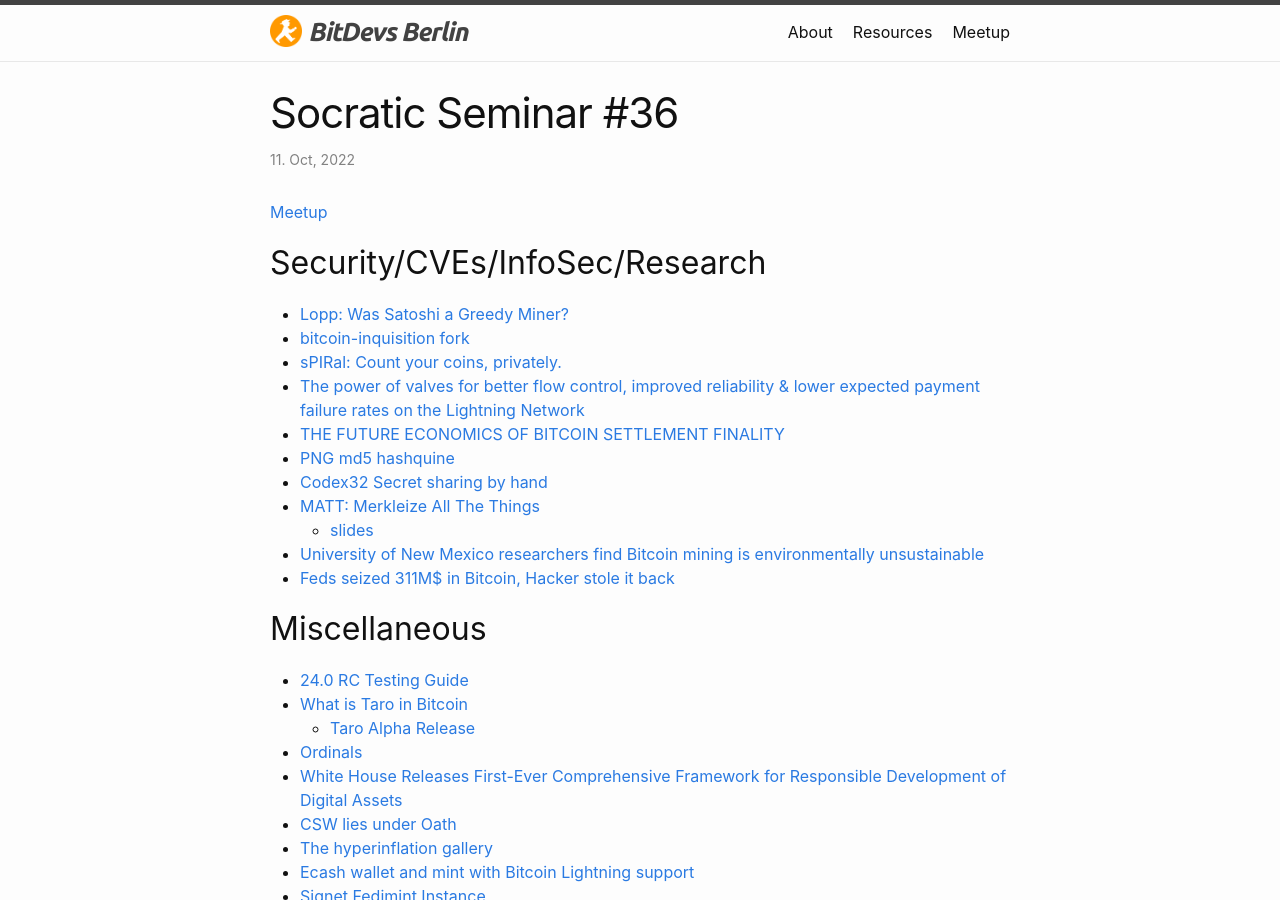
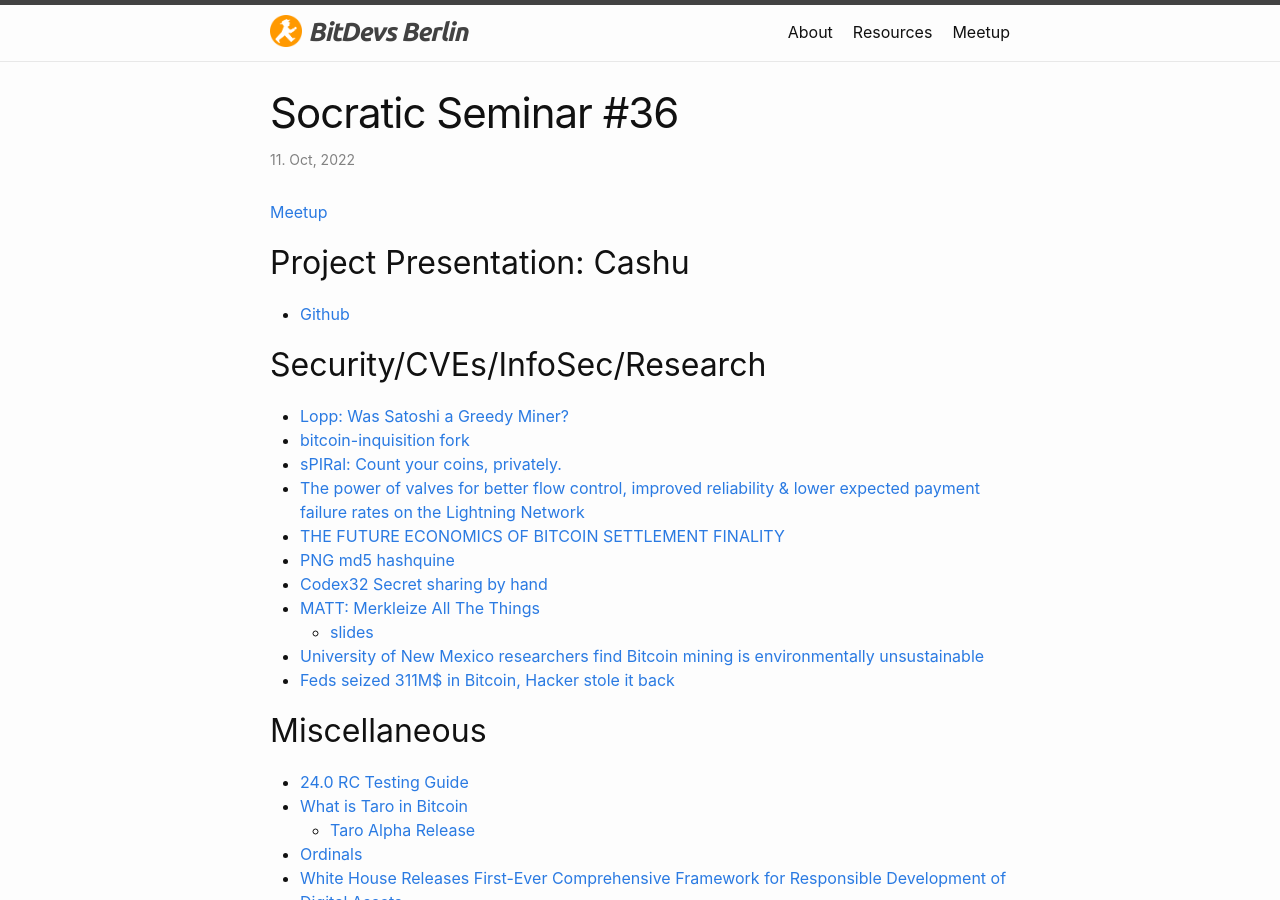
Before and after one commit to fjahr/bitdevsberlin, a Jekyll site: the page built from _posts/2022-10-11-socratic-seminar-36.md, in a window 1280 px wide and 900 px high. Built offline with Jekyll 4.4.1, drawn with Linux system fonts in a browser that asks for light colours.

Commit message:
Add cashu presentation note

```diff
--- a/_posts/2022-10-11-socratic-seminar-36.md
+++ b/_posts/2022-10-11-socratic-seminar-36.md
@@ -4,6 +4,10 @@ title: "Socratic Seminar #36"
 ---
 
 [Meetup](https://www.meetup.com/bitcoin-lab-berlin/events/hllwtsydcnbpb/)
+
+## Project Presentation: Cashu
+
+- [Github](https://github.com/cashubtc/cashu)
 
 ## Security/CVEs/InfoSec/Research
 
```
